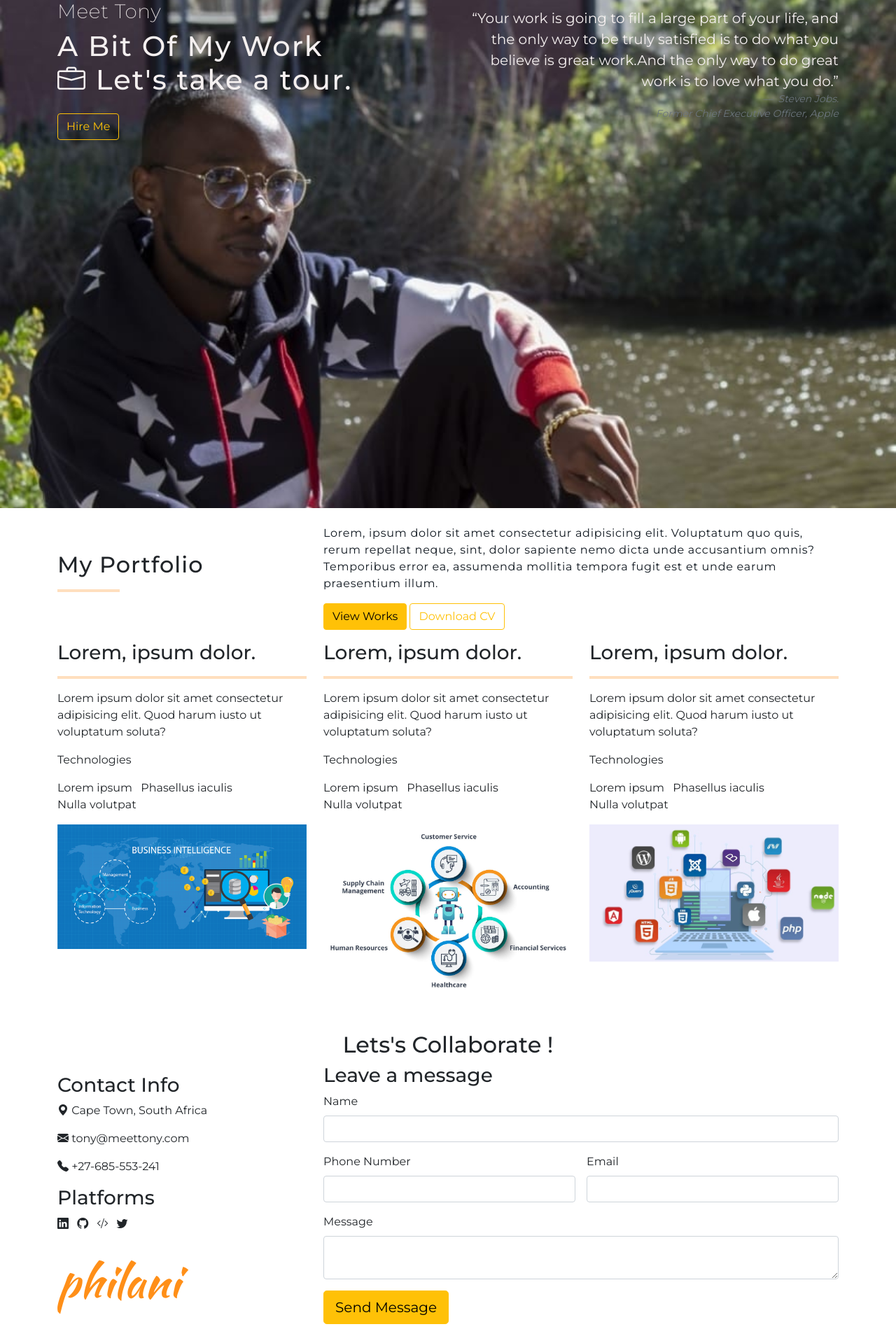
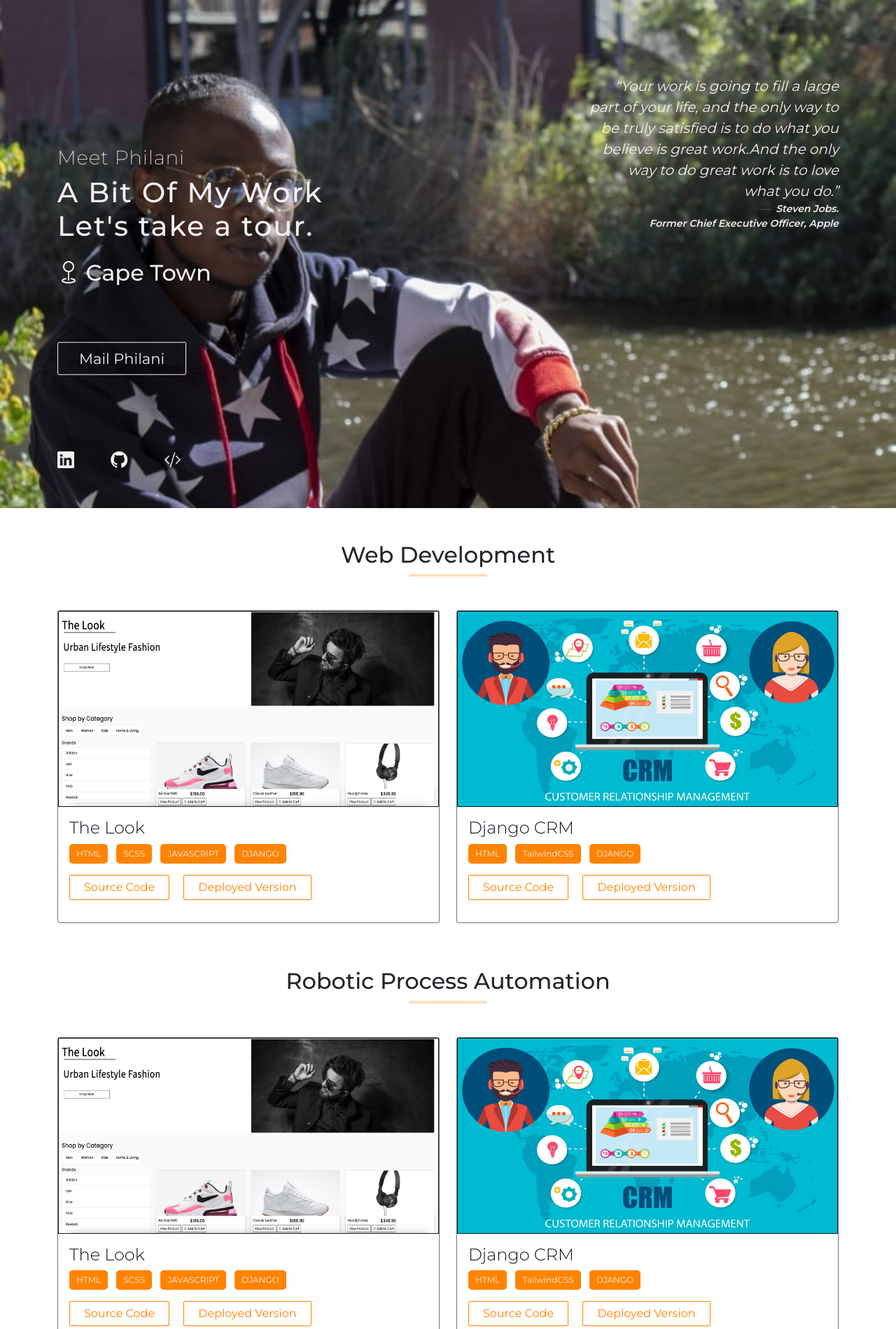
Before and after one commit to PhilaniAntony/meetphilani, a Django app: page /portfolio/ in a window 1280 px wide. Shown: the part 74-1973 px from the top of the page at 70% size. Run offline with Django 3.2, Linux system fonts and the light colour scheme; some libraries are stand-ins or nearby versions; some web fonts are replaced.

Commit message:
page fixups

```diff
--- /dev/null
+++ b/meetphilani/forms.py
@@ -0,0 +1,14 @@
+from django import forms
+from .models import Message, Collaboration
+
+
+class MessageModelForm(forms.ModelForm):
+    class Meta:
+        model = Message
+        fields = '__all__'
+
+
+class CollaborationModelForm(forms.ModelForm):
+    class Meta:
+        model = Collaboration
+        fields = '__all__'
--- a/meetphilani/views.py
+++ b/meetphilani/views.py
@@ -1,10 +1,20 @@
-from django.shortcuts import render
+from django.shortcuts import redirect, render
+from .forms import MessageModelForm, CollaborationModelForm
 
 # Create your views here.
 
 
 def home_view(request):
-    return render(request, 'index.html', {})
+    form = MessageModelForm()
+    # submitting form
+    if request.method == 'POST':
+        form = MessageModelForm(request.POST)
+        if form.is_valid():
+            form.save()
+        return redirect('meetphilani:home')
+    return render(request, 'index.html', {
+        'form': form,
+    })
 
 
 def about_view(request):
@@ -12,7 +22,13 @@ def about_view(request):
 
 
 def portfolio_view(request):
-    return render(request, 'portfolio.html', {})
+    form = CollaborationModelForm()
+    if request.method == 'POST':
+        form = MessageModelForm(request.POST)
+        if form.is_valid():
+            form.save()
+        return redirect('meetphilani:home')
+    return render(request, 'portfolio.html', {'form': form, })
 
 
 def skills_view(request):
--- a/templates/portfolio.html
+++ b/templates/portfolio.html
@@ -1,3 +1,4 @@
+{% load static %}
 <!doctype html>
 <html lang="en">
 
@@ -10,7 +11,7 @@
     <link href="https://cdn.jsdelivr.net/npm/bootstrap@5.0.0-beta1/dist/css/bootstrap.min.css" rel="stylesheet" integrity="sha384-giJF6kkoqNQ00vy+HMDP7azOuL0xtbfIcaT9wjKHr8RbDVddVHyTfAAsrekwKmP1" crossorigin="anonymous">
     <link rel="stylesheet" href="https://cdn.jsdelivr.net/npm/bootstrap-icons@1.3.0/font/bootstrap-icons.css">
     <!--  CSS -->
-    <link rel="stylesheet" href="./static/css/styles.css">
+    <link rel="stylesheet" href="{% static 'css/styles.css'%}">
     <title>Meet Tony</title>
 </head>
 
@@ -19,36 +20,51 @@
     <div class="page-header">
         <!-- page navigation-->
         <div class="page-header_nav">
-            {% include 'navbar.html' %}
+           {% include 'navbar.html' %}
         </div>
         <!-- page banner-->
-        <section class="page-header_banner">
+        <section class="page-header_banner" id="main-banner">
             <div class="container">
                 <!-- slide one-->
-                <div class="row align-items-center" id="first-slide">
-                    <div class="col-6 ">
-                        <h3 class="page-header_banner--title">
-                            Meet Tony
-                        </h3>
-                        <h1 class="page-header_banner--heading">
-                            A Bit Of My Work <br>
-                            <span class="page-header_banner--heading-locatio"> <i class="bi bi-briefcase"></i> Let's take a tour.</span>
+                <div class="row page-header_banner--item" id="first-slide">
+                    <div class="col-8 page-header_banner--item-left ">
+                        <div class="upper">
+                            <h3 class="page-header_banner--title">
+                                Meet Philani
+                            </h3>
+                            <h1 class="page-header_banner--heading">
+                                A Bit Of My Work <br/>
+                                Let's take a tour.
+                            </h1>
+                            <h2 class="page-header_banner--heading-locatio"> <i class="bi bi-geo"></i> Cape Town</h2>
+                            <a href='mailto:philani@lifechoices.co.za' class="btn page-header_banner--button">
+                                Mail Philani
+                            </a>
+                        </div>
+                        <div class="lower">
+                            <ul class="banner-link list-inline">
+                                <li class="list-inline-item">
+                                    <a href="https://www.linkedin.com/in/philani-antony-1900121a5/" target="_blank" class="banner-link--item"> <i class="bi bi-linkedin"></i> </a>
+                                </li>
+                                <li class="list-inline-item">
+                                    <a href="https://github.com/PhilaniAntony" target="_blank" class="banner-link--item"> <i class="bi bi-github"></i> </a>
+                                </li>
+                                <li class="list-inline-item">
+                                    <a href="https://repl.it/@PhilaniAntony" target="_blank"  class="banner-link--item"> <i class="bi bi-code-slash"></i> </a>
+                                </li>
 
-                        </h1>
-                        <a href="" class="btn btn-outline-warning">
-                            Hire Me
-                        </a>
+                            </ul>
+                        </div>
                     </div>
-                    <div class="col-6">
-                        <figure class="text-end">
+                    <div class="col-4 page-header_banner--item-right">
+                        <figure class="page-header_banner--blockquote text-end">
                             <blockquote class="blockquote">
-                              <p class="qoute-text">
-                                  “Your work is going to fill a large part of your life, and the only way to be truly satisfied
-                                  is to do what you believe is great work.And the only way to do great work is to love what you do.”</p>
+                              <p class="page-header_banner--blockquote-text">“Your work is going to fill a large part of your life, and the only way to be truly satisfied
+                                is to do what you believe is great work.And the only way to do great work is to love what you do.”</p>
                             </blockquote>
                             <figcaption class="blockquote-footer">
-                               <cite title="Source Title">Steven Jobs.</cite> <br>
-                               <cite title="Source Title">Former Chief Executive Officer, Apple</cite>
+                               <cite class="page-header_banner--blockquote-cite" title="Source Title">Steven Jobs.</cite> <br>
+                               <cite class="page-header_banner--blockquote-cite" title="Source Title">Former Chief Executive Officer, Apple</cite>
                             </figcaption>
                           </figure>
                     </div>
@@ -56,95 +72,153 @@
 
             </div>
         </section>
+        <div class="page-header_overlay"></div>
     </div>
-    <!-- About Me -->
-    <section class="aboutme">
+    <section class="portfolio">
         <div class="container">
-            <div class="row align-items-center mb-3">
-                <div class="col-4">
-                    <h2 class="aboutme-heading"> My Portfolio </h2>
-                    <hr class="aboutme-underliner" />
+            <h2 class="portfolio-heading">
+                Web Development
+            </h2>
+            <hr class="portfolio-underliner" />
+            <!--portfolio tags -->
+            <div class="row">
+                <div class="col-md-6 col-sm-12 mb-3">
+                    <div class="card portfolio-card">
+                        <img src="{% static 'images/thelook.png'%}" srcset="" alt="business intelligence analyst" class="img-fluid portfolio-card-image">
+                        <div class="card-body">
+                          <h4 class="portfolio-card-title">The Look</h4>
+                          <ul class="list-inline portfolio-card-list">
+                            <li class="list-inline-item">HTML</li>
+                            <li class="list-inline-item">SCSS</li>
+                            <li class="list-inline-item">JAVASCRIPT</li>
+                            <li class="list-inline-item">DJANGO</li>
+                         </ul>
+                         <a href="https://github.com/PhilaniAntony/The_Look" class="btn  portfolio-card-link">Source Code</a>
+                          <a href="https://thelookza.herokuapp.com/" class="btn portfolio-card-link">Deployed Version</a>
+
+                        </div>
+                    </div>
                 </div>
-                <div class="col-8">
-                    <p class="aboutme-summary">
-                        Lorem, ipsum dolor sit amet consectetur adipisicing elit. Voluptatum quo quis, rerum repellat neque, sint, dolor sapiente nemo dicta unde accusantium omnis? Temporibus error ea, assumenda mollitia tempora fugit est et unde earum praesentium illum.
-                    </p>
-                    <a href="#" class="btn btn-warning">View Works </a>
-                    <a href="#" class="btn btn-outline-warning">Download CV </a>
+                <!--col-->
+                <div class="col-md-6 col-sm-12 mb-3">
+                    <div class="card portfolio-card">
+                        <img src="{% static 'images/crm.jpg'%}" srcset="" alt="brand strategist" class="img-fluid portfolio-card-image">
+                        <div class="card-body">
+                          <h4 class="card-title portfolio-card-title">Django CRM</h4>
+                          <ul class="list-inline portfolio-card-list">
+                            <li class="list-inline-item">HTML</li>
+                            <li class="list-inline-item">TailwindCSS</li>
+                            <li class="list-inline-item">DJANGO</li>
+                         </ul>
+                         <a href="https://github.com/PhilaniAntony/django-crm" class="btn  portfolio-card-link">Source Code</a>
+                          <a href="https://pandacrm.herokuapp.com/" class="btn portfolio-card-link">Deployed Version</a>
+
+                        </div>
+                    </div>
+
                 </div>
             </div>
+
+        </div>
+    </section>
+    <section class="portfolio">
+        <div class="container">
+            <h2 class="portfolio-heading">
+                Robotic Process Automation
+            </h2>
+            <hr class="portfolio-underliner" />
+            <!--portfolio tags -->
             <div class="row">
-                <!--card one-->
-                <div class="col-4">
-                    <div class="portfolio-card">
-                        <h3 class="portfolio-card--title">Lorem, ipsum dolor.</h3>
-                        <hr class="portfolio-card--divider">
-                        <p class="portfolio-card--text">
-                            Lorem ipsum dolor sit amet consectetur adipisicing elit.
-                            Quod harum iusto ut voluptatum soluta?
-                        </p>
-                        <p class="portfolio-card--subtitle">Technologies</p>
-                        <ul class="list-inline">
-                            <li class="list-inline-item">Lorem ipsum</li>
-                            <li class="list-inline-item">Phasellus iaculis</li>
-                            <li class="list-inline-item">Nulla volutpat</li>
-                          </ul>
+                <div class="col-md-6 col-sm-12 mb-3">
+                    <div class="card portfolio-card">
+                        <img src="{% static 'images/thelook.png'%}" srcset="" alt="business intelligence analyst" class="img-fluid portfolio-card-image">
+                        <div class="card-body">
+                          <h4 class="portfolio-card-title">The Look</h4>
+                          <ul class="list-inline portfolio-card-list">
+                            <li class="list-inline-item">HTML</li>
+                            <li class="list-inline-item">SCSS</li>
+                            <li class="list-inline-item">JAVASCRIPT</li>
+                            <li class="list-inline-item">DJANGO</li>
+                         </ul>
+                         <a href="https://github.com/PhilaniAntony/The_Look" class="btn  portfolio-card-link">Source Code</a>
+                          <a href="https://thelookza.herokuapp.com/" class="btn portfolio-card-link">Deployed Version</a>
+
+                        </div>
                     </div>
                 </div>
-                <!--card two-->
-                <div class="col-4">
-                    <div class="portfolio-card">
-                        <h3 class="portfolio-card--title">Lorem, ipsum dolor.</h3>
-                        <hr class="portfolio-card--divider">
-                        <p class="portfolio-card--text">
-                            Lorem ipsum dolor sit amet consectetur adipisicing elit.
-                            Quod harum iusto ut voluptatum soluta?
-                        </p>
-                        <p class="portfolio-card--subtitle">Technologies</p>
-                        <ul class="list-inline">
-                            <li class="list-inline-item">Lorem ipsum</li>
-                            <li class="list-inline-item">Phasellus iaculis</li>
-                            <li class="list-inline-item">Nulla volutpat</li>
-                          </ul>
+                <!--col-->
+                <div class="col-md-6 col-sm-12 mb-3">
+                    <div class="card portfolio-card">
+                        <img src="{% static 'images/crm.jpg'%}" srcset="" alt="brand strategist" class="img-fluid portfolio-card-image">
+                        <div class="card-body">
+                          <h4 class="card-title portfolio-card-title">Django CRM</h4>
+                          <ul class="list-inline portfolio-card-list">
+                            <li class="list-inline-item">HTML</li>
+                            <li class="list-inline-item">TailwindCSS</li>
+                            <li class="list-inline-item">DJANGO</li>
+                         </ul>
+                         <a href="https://github.com/PhilaniAntony/django-crm" class="btn  portfolio-card-link">Source Code</a>
+                          <a href="https://pandacrm.herokuapp.com/" class="btn portfolio-card-link">Deployed Version</a>
+
+                        </div>
+                    </div>
+
+                </div>
+            </div>
+
+        </div>
+    </section>
+    <section class="portfolio">
+        <div class="container">
+            <h2 class="portfolio-heading">
+                BI Analytics
+            </h2>
+            <hr class="portfolio-underliner" />
+            <!--portfolio tags -->
+            <div class="row">
+                <div class="col-md-6 col-sm-12 mb-3">
+                    <div class="card portfolio-card">
+                        <img src="{% static 'images/thelook.png'%}" srcset="" alt="business intelligence analyst" class="img-fluid portfolio-card-image">
+                        <div class="card-body">
+                          <h4 class="portfolio-card-title">The Look</h4>
+                          <ul class="list-inline portfolio-card-list">
+                            <li class="list-inline-item">HTML</li>
+                            <li class="list-inline-item">SCSS</li>
+                            <li class="list-inline-item">JAVASCRIPT</li>
+                            <li class="list-inline-item">DJANGO</li>
+                         </ul>
+                         <a href="https://github.com/PhilaniAntony/The_Look" class="btn  portfolio-card-link">Source Code</a>
+                          <a href="https://thelookza.herokuapp.com/" class="btn portfolio-card-link">Deployed Version</a>
+
+                        </div>
                     </div>
                 </div>
-                <!--card three-->
-                <div class="col-4">
-                    <div class="portfolio-card">
-                        <h3 class="portfolio-card--title">Lorem, ipsum dolor.</h3>
-                        <hr class="portfolio-card--divider">
-                        <p class="portfolio-card--text">
-                            Lorem ipsum dolor sit amet consectetur adipisicing elit.
-                            Quod harum iusto ut voluptatum soluta?
-                        </p>
-                        <p class="portfolio-card--subtitle">Technologies</p>
-                        <ul class="list-inline">
-                            <li class="list-inline-item">Lorem ipsum</li>
-                            <li class="list-inline-item">Phasellus iaculis</li>
-                            <li class="list-inline-item">Nulla volutpat</li>
-                          </ul>
+                <!--col-->
+                <div class="col-md-6 col-sm-12 mb-3">
+                    <div class="card portfolio-card">
+                        <img src="{% static 'images/crm.jpg'%}" srcset="" alt="brand strategist" class="img-fluid portfolio-card-image">
+                        <div class="card-body">
+                          <h4 class="card-title portfolio-card-title">Django CRM</h4>
+                          <ul class="list-inline portfolio-card-list">
+                            <li class="list-inline-item">HTML</li>
+                            <li class="list-inline-item">TailwindCSS</li>
+                            <li class="list-inline-item">DJANGO</li>
+                         </ul>
+                         <a href="https://github.com/PhilaniAntony/django-crm" class="btn  portfolio-card-link">Source Code</a>
+                          <a href="https://pandacrm.herokuapp.com/" class="btn portfolio-card-link">Deployed Version</a>
+
+                        </div>
                     </div>
+
                 </div>
             </div>
-            <div class="row">
-                <div class="col-4">
-                    <img src="./static/images/intelligence.jpg" srcset="" alt="business intelligence analyst" class="img-fluid">
-                </div>
-                <div class="col-4">
-                    <img src="./static/images/rpaflow.jpeg" srcset="" alt="bot developer" class="img-fluid">
-                </div>
-                <div class="col-4">
-                    <img src="./static/images/WebApps.jpg" srcset="" alt="web developer" class="img-fluid">
-                </div>
-            </div>
+
         </div>
     </section>
     <!--Contact -->
     <section class="contact">
         <div class="container">
-            <h2 class="contact-heading">
-                Lets's Collaborate !
-            </h2>
+
             <div class="row align-items-center ">
                 <!--Contact Info-->
                 <div class="col-4">
@@ -175,33 +249,36 @@
                 </div>
                 <!--Contact Form-->
                 <div class="col-8">
-                    <h3 class="contact-subheading">Leave a message</h3>
-                    <form class="row g-3">
+                    <h3 class="contact-subheading">Let's Collaborate</h3>
+                    <form method='POST' class="row g-3">
+                        {% csrf_token %}
                         <!--Full Name-->
                         <div class="col-12">
                             <label for="fullname" class="form-label">Name</label>
-                            <input name="fullname" type="text" class="form-control" id="fullname">
+
+                            {{form.name}}
+
                         </div>
                         <!--Phone Number-->
                         <div class="col-md-6">
                             <label for="phone" class="form-label">Phone Number</label>
-                            <input name="phone" type="text" class="form-control" id="phone">
+                            {{form.phone_number}}
                         </div>
                         <!--Email-->
                         <div class="col-md-6">
                             <label for="email" class="form-label">Email</label>
-                            <input name="email" type="email" class="form-control" id="email">
+                            {{form.email}}
                         </div>
                         <!--Message-->
                         <div class="col-12">
                             <label for="message" class="form-label">Message</label>
-                            <textarea name="message" class="form-control" id="message"> </textarea>
+                            {{form.message}}
                         </div>
                         <!--submit-->
                         <div class="col-12">
-                            <button type="submit" class="btn btn-warning btn-lg"> Send Message</button>
+                            <button type="submit" class="btn contact-btn"> Send Message</button>
                         </div>
-                </div>
+                    </form>
 
             </div>
         </div>
@@ -215,10 +292,27 @@
         </div>
     </footer>
 
+    <!-- Option 1: Bootstrap Bundle with Popper -->
+    <script src="https://cdn.jsdelivr.net/npm/bootstrap@5.0.0-beta1/dist/js/bootstrap.bundle.min.js" integrity="sha384-ygbV9kiqUc6oa4msXn9868pTtWMgiQaeYH7/t7LECLbyPA2x65Kgf80OJFdroafW" crossorigin="anonymous"></script>
+    <script>
+        /* Because i didnt set placeholder values in forms.py they will be set here using vanilla Javascript
+//We start indexing at one because CSRF_token is considered and input field
+*/
+
+//Query All input fields
+var form_fields = document.getElementsByTagName('input')
+form_fields[1].placeholder='Joe Luici';
+form_fields[2].placeholder='+27754564728';
+form_fields[3].placeholder='joe@gmail.com';
 
 
-    <!-- Option 1: Bootstrap Bundle with Popper -->
-    <script src="https://cdn.jsdelivr.net/npm/bootstrap@5.0.0-beta1/dist/js/bootstrap.bundle.min.js" integrity="sha384-ygbV9kiqUc6oa4msXn9868pTtWMgiQaeYH7/t7LECLbyPA2x65Kgf80OJFdroafW" crossorigin="anonymous"></script>
+for (var field in form_fields){
+form_fields[field].className += 'form-control'
+}
+var message_box = document.getElementById('id_message');
+message_box.placeholder = 'Drop a message'
+message_box.className = 'form-control'
+</script>
 </body>
 
 </html>
```
Also changed, not shown: templates/index.html (+29 -14 lines).
